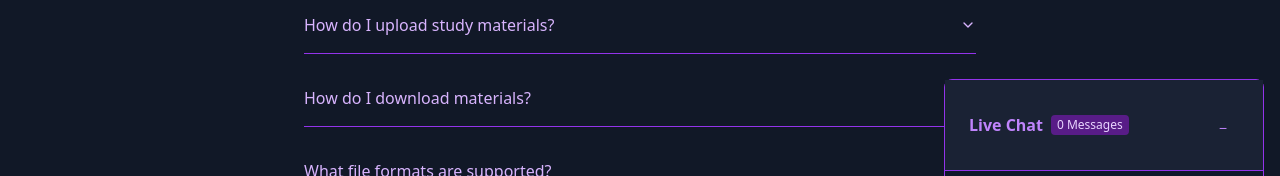
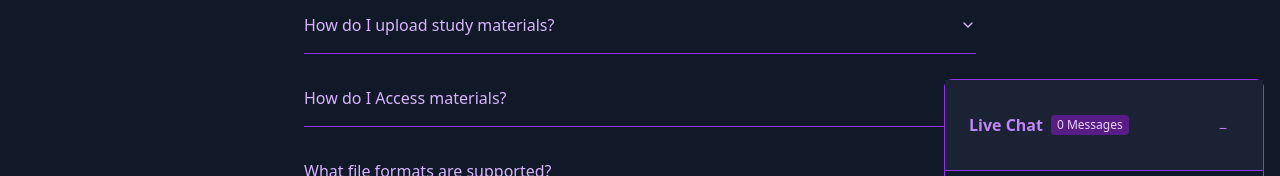
Before and after one commit to piyushnitkkr/smart-Hub, a React (Vite) app in the folder smartHub/: page /help in a window 1280 px wide. Shown: the part 268-444 px from the top of the page. Built offline with nearby package versions, Linux system fonts and the light colour scheme; no server answers.

Commit message:
Update HelpPage.jsx

```diff
--- a/smartHub/src/pages/HelpPage.jsx
+++ b/smartHub/src/pages/HelpPage.jsx
@@ -14,16 +14,16 @@ function HelpPage() {
             </AccordionTrigger>
             <AccordionContent className="text-gray-300">
               Click the "Upload Notes" button in the header, fill out the form with your material's details, attach your
-              file, and submit. Your material will be available after review.
+              file URL, and submit. Your material will be available after review.
             </AccordionContent>
           </AccordionItem>
 
           <AccordionItem value="download" className="border-b border-purple-600">
             <AccordionTrigger className="text-purple-300 hover:text-purple-400">
-              How do I download materials?
+              How do I Access materials?
             </AccordionTrigger>
             <AccordionContent className="text-gray-300">
-              Browse the available materials, click on the one you're interested in, and use the Download button. You
+              Browse the available materials, click on the one you're interested in, and use the Open Link button. You
               can preview materials before downloading.
             </AccordionContent>
           </AccordionItem>
@@ -33,7 +33,7 @@ function HelpPage() {
               What file formats are supported?
             </AccordionTrigger>
             <AccordionContent className="text-gray-300">
-              We support PDF, DOC, and DOCX files. Files must be under 10MB in size.
+              We support file links.
             </AccordionContent>
           </AccordionItem>
 
```
